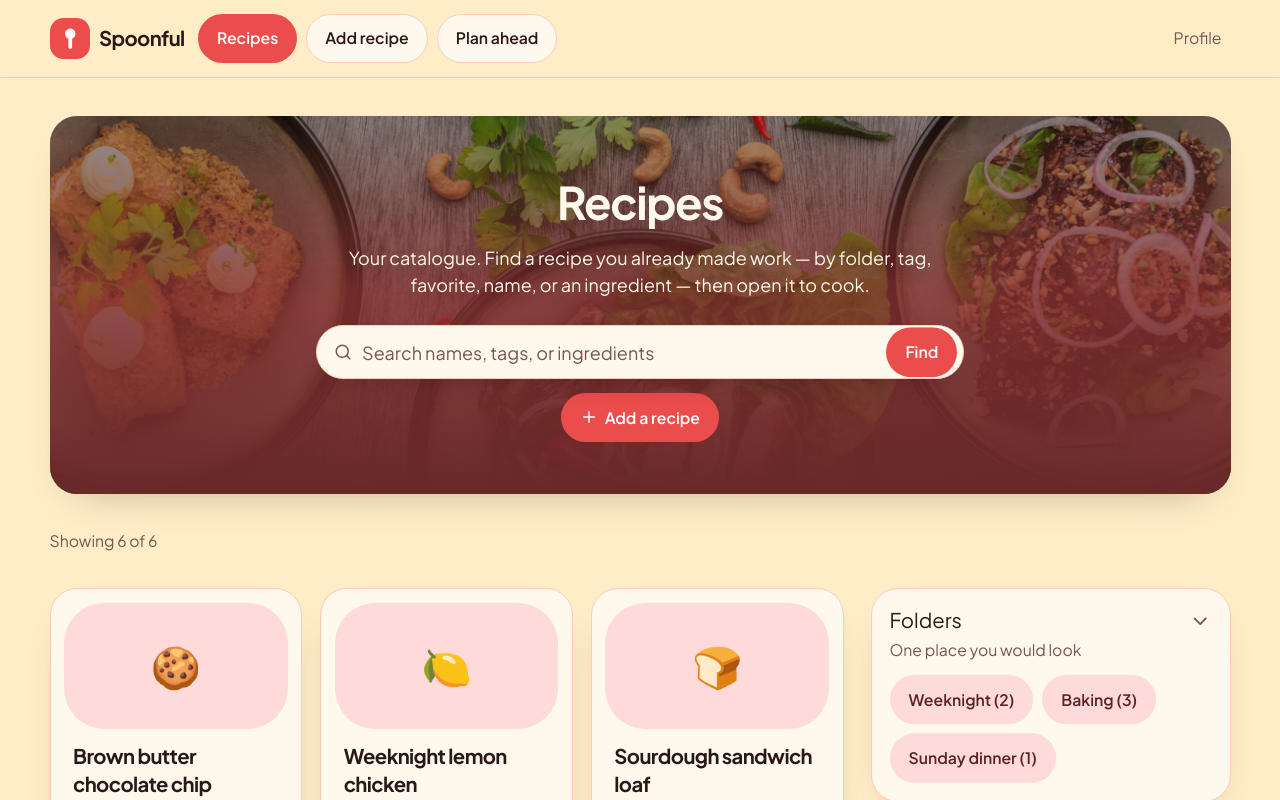
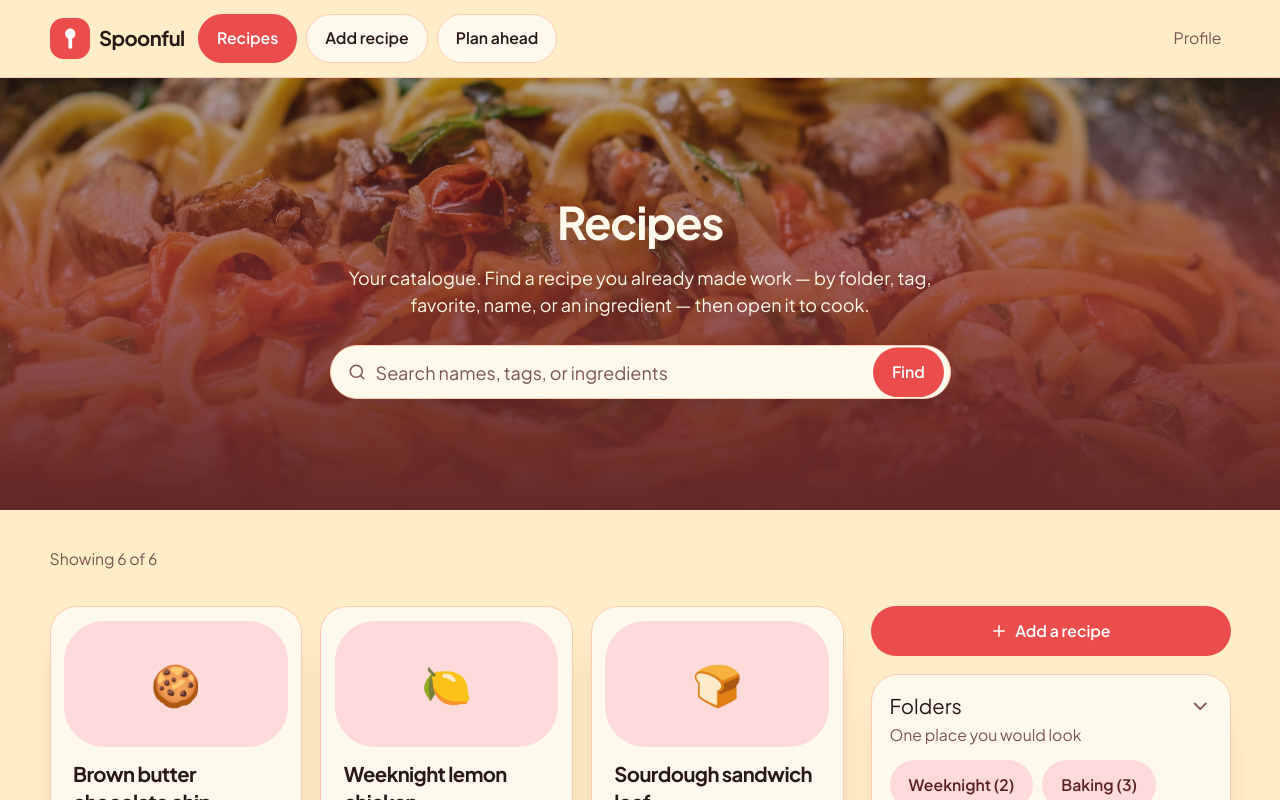
Before and after one commit to DarthJarJar3/Kept, a Next.js app: page /kitchen in a window 1280 px wide. Shown: the top 800 px of the page. Built offline with nearby package versions, Linux system fonts and the light colour scheme.

Commit message:
Make Recipes hero full-bleed with a new food image
Drop the rounded card hero for an edge-to-edge kitchen food backdrop,
keep title/lede/search centered over it, and place Add a recipe above
the Folders drawer in the right column.

Co-authored-by: ejwood003 <ejwood003@users.noreply.github.com>

```diff
--- a/src/app/kitchen/page.tsx
+++ b/src/app/kitchen/page.tsx
@@ -1,6 +1,5 @@
 import { SiteHeader } from "@/components/site-header";
 import { KitchenBoard } from "@/components/kitchen-board";
-import { PageShell } from "@/components/page-shell";
 
 type KitchenPageProps = {
   searchParams: Promise<{
@@ -17,14 +16,12 @@ export default async function KitchenPage({ searchParams }: KitchenPageProps) {
   return (
     <div className="flex min-h-full flex-col">
       <SiteHeader current="kitchen" />
-      <PageShell wide>
       <KitchenBoard
         folder={params.folder}
         tag={params.tag}
         query={params.q}
         favorite={params.favorite === "1"}
       />
-      </PageShell>
     </div>
   );
 }
--- a/src/components/kitchen-board.tsx
+++ b/src/components/kitchen-board.tsx
@@ -49,14 +49,14 @@ export function KitchenBoard({
   }
 
   return (
-    <div className="space-y-8">
+    <>
       <section className="kitchen-hero" aria-label="Recipes catalogue">
         <Image
-          src="/landing-food.jpg"
+          src="/kitchen-food.jpg"
           alt=""
           fill
           priority
-          sizes="(max-width: 96rem) 100vw, 96rem"
+          sizes="100vw"
           className="kitchen-hero-media"
         />
         <div className="kitchen-hero-scrim" aria-hidden="true" />
@@ -66,8 +66,11 @@ export function KitchenBoard({
             Your catalogue. Find a recipe you already made work — by folder, tag,
             favorite, name, or an ingredient — then open it to cook.
           </p>
-          <div className="kitchen-hero-search mt-6 flex w-full max-w-xl flex-col items-center gap-3">
-            <form action="/kitchen" method="get" className="relative w-full">
+          <form
+            action="/kitchen"
+            method="get"
+            className="kitchen-hero-search relative mt-6 w-full max-w-xl"
+          >
             {folder ? <input type="hidden" name="folder" value={folder} /> : null}
             {tag ? <input type="hidden" name="tag" value={tag} /> : null}
             {favorite ? (
@@ -88,14 +91,10 @@ export function KitchenBoard({
               Find
             </AppButton>
           </form>
-            <AppButton href="/keep" className="w-full sm:w-auto">
-              <Plus className="size-4" />
-              Add a recipe
-            </AppButton>
-          </div>
         </div>
       </section>
 
+      <div className="page-shell page-shell-wide space-y-8 py-[clamp(1.25rem,3vw,2.5rem)]">
       <p className="text-sm text-muted-foreground" aria-live="polite">
         Showing {visible.length} of {recipes.length}
         {folder ? ` in ${folder}` : ""}
@@ -106,6 +105,10 @@ export function KitchenBoard({
 
       <div className="grid gap-6 lg:grid-cols-[minmax(0,1fr)_minmax(16rem,20rem)] lg:items-start">
         <aside className="order-1 space-y-4 lg:order-2">
+          <AppButton href="/keep" className="w-full">
+            <Plus className="size-4" />
+            Add a recipe
+          </AppButton>
           <FilterGroup
             title="Folders"
             hint="One place you would look"
@@ -184,6 +187,7 @@ export function KitchenBoard({
         </div>
       </div>
       </div>
+    </>
   );
 }
 
--- a/src/design-system/tokens.css
+++ b/src/design-system/tokens.css
@@ -295,13 +295,13 @@ html[data-theme="berry"],
 .kitchen-hero {
   position: relative;
   display: flex;
+  width: 100%;
   align-items: center;
   justify-content: center;
-  min-height: clamp(15rem, 34vw, 21rem);
+  min-height: clamp(16rem, 36vw, 24rem);
   overflow: hidden;
   isolation: isolate;
-  border-radius: var(--radius-card);
-  box-shadow: var(--shadow-card);
+  border-radius: 0;
 }
 
 .kitchen-hero-media {
@@ -309,7 +309,7 @@ html[data-theme="berry"],
   inset: 0;
   z-index: 0;
   object-fit: cover;
-  object-position: center 40%;
+  object-position: center center;
   width: 100%;
   height: 100%;
 }
@@ -321,9 +321,9 @@ html[data-theme="berry"],
   background:
     linear-gradient(
       180deg,
-      color-mix(in srgb, #2a1818 42%, transparent) 0%,
-      color-mix(in srgb, var(--spoonful-coral) 38%, #2a1818 45%) 48%,
-      color-mix(in srgb, #2a1818 68%, var(--spoonful-coral)) 100%
+      color-mix(in srgb, #2a1818 38%, transparent) 0%,
+      color-mix(in srgb, var(--spoonful-coral) 36%, #2a1818 42%) 48%,
+      color-mix(in srgb, #2a1818 70%, var(--spoonful-coral)) 100%
     );
 }
 
@@ -334,7 +334,7 @@ html[data-theme="berry"],
   width: min(100%, 40rem);
   flex-direction: column;
   align-items: center;
-  padding: clamp(1.75rem, 4.5vw, 2.75rem) clamp(1.25rem, 4vw, 2rem);
+  padding: clamp(2rem, 5vw, 3.25rem) clamp(1rem, 4.5vw, 2.75rem);
   text-align: center;
   color: #fff8ec;
 }
```
Also changed, not shown: public/kitchen-food.jpg (added). Lines whose indentation alone changed are shown as unchanged.
